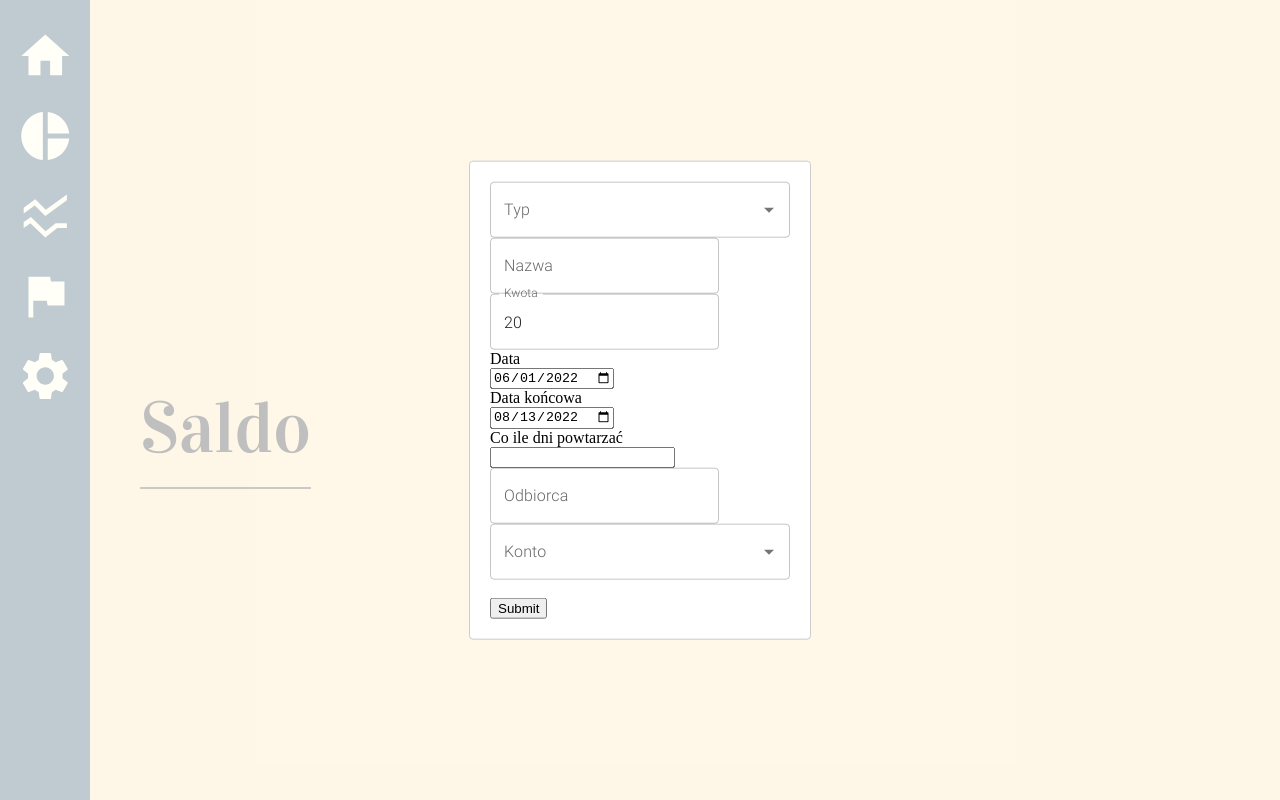
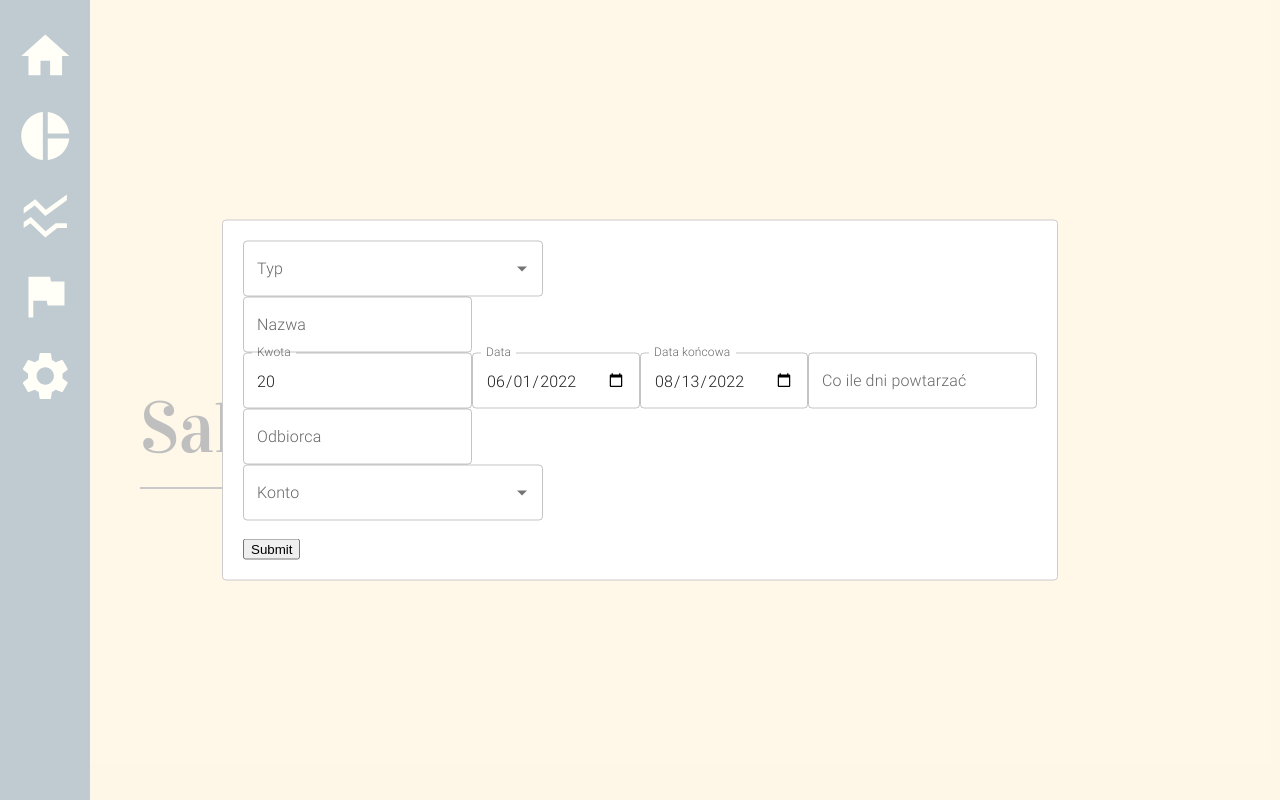
Before and after one commit to t-ukowski/Budget-planner, a React (Create React App) app in the folder frontend/: page / in a window 1280 px wide. Both pictures are taken after a click on the button "Zaplanuj". Built offline with nearby package versions, Linux system fonts and the light colour scheme; no server answers.

Commit message:
looks better but still more styling needed :sparkles:

```diff
--- a/frontend/src/components/modals/AddIncome.js
+++ b/frontend/src/components/modals/AddIncome.js
@@ -95,30 +95,28 @@ export default function AddIncome() {
         value={amount}
       />
 
-      <br />
-      <label>Data</label>
-      <br />
-      <input
-        name="billingDate"
+      <TextField
         type="date"
+        id="outlined-basic"
+        label="Data"
+        variant="outlined"
         onChange={(e) => setBillingDate(e.target.value)}
         value={billingDate}
       />
-      <br />
-      <label>Data końcowa</label>
-      <br />
-      <input
-        name="endBillingDate"
+
+      <TextField
         type="date"
+        id="outlined-basic"
+        label="Data końcowa"
+        variant="outlined"
         onChange={(e) => setEndBillingDate(e.target.value)}
         value={endBillingDate}
       />
-      <br />
-      <label>Co ile dni powtarzać</label>
-      <br />
-      <input
-        name="repeatInterval"
-        type="text"
+
+      <TextField
+        id="outlined-number"
+        label="Co ile dni powtarzać"
+        type="number"
         onChange={(e) => setRepeatInterval(e.target.value)}
         value={repeatInterval}
       />
```
